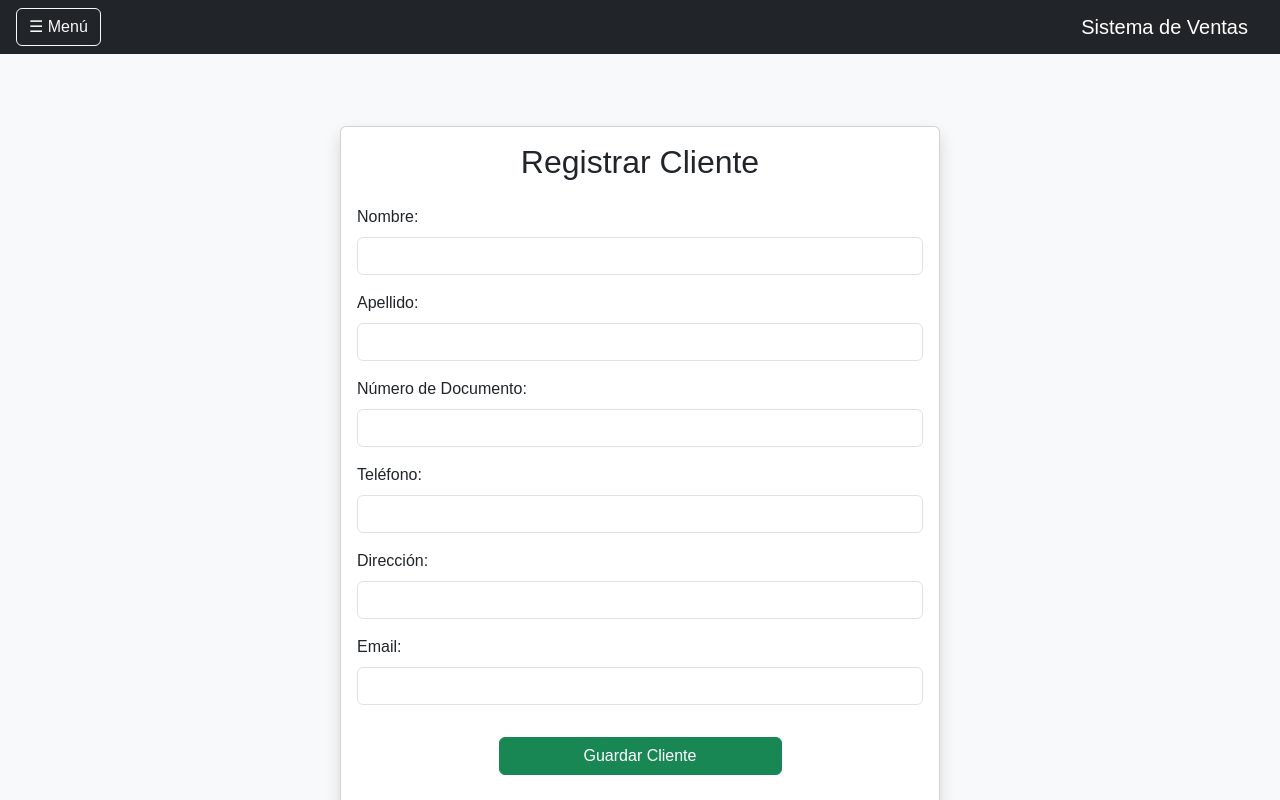
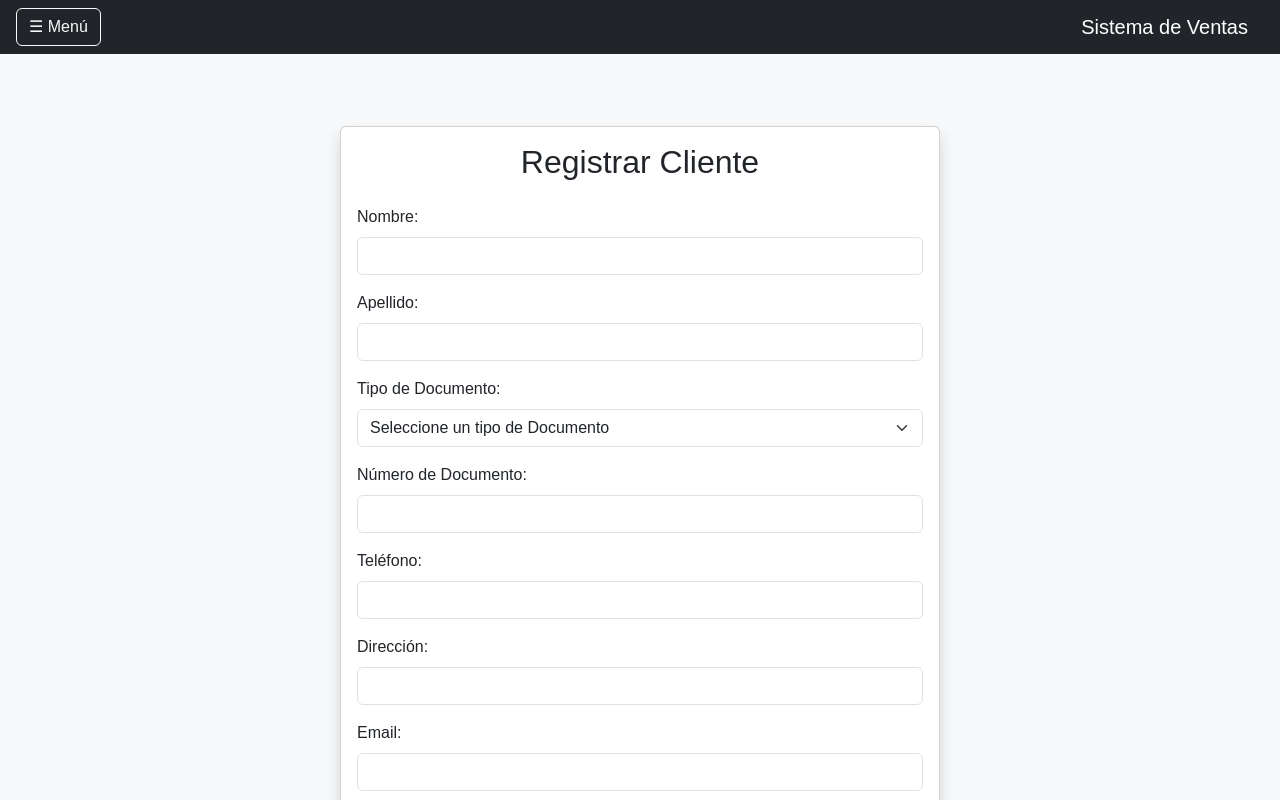
Before and after one commit to vahos30/sistemaVentasFront, a Next.js app: page /Clientes/nuevo in a window 1280 px wide. Shown: the top 800 px of the page. Built offline with nearby package versions, Linux system fonts and the light colour scheme.

Commit message:
Se hace implementacion de tipo de documento y se deja todo funcional

```diff
--- a/src/app/Clientes/editar/[id]/page.jsx
+++ b/src/app/Clientes/editar/[id]/page.jsx
@@ -52,7 +52,7 @@ export default function EditarCliente({ params }) {
       toast.success("¡Cliente actualizado exitosamente!", {
         position: "top-center",
         autoClose: 1000,
-        onClose: () => router.push("/Clientes/todos"),
+        onClose: () => router.replace("/Clientes/todos"),
       });
     } catch (error) {
       console.error("Error actualizando cliente:", error);
@@ -97,7 +97,7 @@ export default function EditarCliente({ params }) {
           </p>
           <BotonVolver
             texto="Volver al listado"
-            onClick={() => router.push("/Clientes/todos")}
+            onClick={() => router.replace("/Clientes/todos")}
             className="mt-3"
           />
         </div>
--- a/src/app/Clientes/nuevo/page.jsx
+++ b/src/app/Clientes/nuevo/page.jsx
@@ -14,6 +14,7 @@ export default function CrearClientePage() {
   const [formData, setFormData] = useState({
     nombre: "",
     apellido: "",
+    tipoDocumento: "",
     NumeroDocumento: "",
     telefono: "",
     direccion: "",
@@ -27,6 +28,7 @@ export default function CrearClientePage() {
   const regex = {
     nombre: /^[a-zA-ZÀ-ÿ\s]+$/,
     apellido: /^[a-zA-ZÀ-ÿ\s]+$/,
+    tipoDocumento: /^(Cédula de Ciudadanía|Cédula de Extranjería|Pasaporte)$/,
     NumeroDocumento: /^[a-zA-Z0-9]+$/,
     telefono: /^[0-9+\s()-]+$/,
     direccion: /^[a-zA-Z0-9\s.,#\-\/]+$/,
@@ -36,6 +38,7 @@ export default function CrearClientePage() {
   const mensajes = {
     nombre: "Solo se permiten letras y espacios.",
     apellido: "Solo se permiten letras y espacios.",
+    tipoDocumento: "Debe seleccionar un tipo de documento válido.",
     NumeroDocumento: "Solo se permiten letras y números.",
     telefono: "Solo se permite números y caracteres válidos como +, (), -.",
     direccion: "Solo letras, números y caracteres como , . - /",
@@ -103,6 +106,7 @@ export default function CrearClientePage() {
       setFormData({
         nombre: "",
         apellido: "",
+        tipoDocumento: "",
         NumeroDocumento: "",
         telefono: "",
         direccion: "",
@@ -129,6 +133,7 @@ export default function CrearClientePage() {
         setFormData({
           nombre: cliente.nombre,
           apellido: cliente.apellido,
+          tipoDocumento: cliente.tipoDocumento || "",
           NumeroDocumento: cliente.numeroDocumento,
           telefono: cliente.telefono,
           direccion: cliente.direccion,
@@ -189,6 +194,31 @@ export default function CrearClientePage() {
               />
               {errors.apellido && (
                 <div className="invalid-feedback">{errors.apellido}</div>
+              )}
+            </div>
+
+            {/** Tipo de Documento */}
+            <div className="mb-3">
+              <label className="form-label">Tipo de Documento:</label>
+              <select
+                name="tipoDocumento"
+                className={`form-select ${
+                  errors.tipoDocumento ? "is-invalid" : ""
+                }`}
+                value={formData.tipoDocumento}
+                onChange={handleChange}
+              >
+                <option value="">Seleccione un tipo de Documento</option>
+                <option value="Cédula de Ciudadanía">
+                  Cédula de Ciudadanía
+                </option>
+                <option value="Cédula de Extranjería">
+                  Cédula de Extranjería
+                </option>
+                <option value="Pasaporte">Pasaporte</option>
+              </select>
+              {errors.tipoDocumento && (
+                <div className="invalid-feedback">{errors.tipoDocumento}</div>
               )}
             </div>
 
--- a/src/app/Clientes/todos/page.jsx
+++ b/src/app/Clientes/todos/page.jsx
@@ -16,11 +16,11 @@ export default function TodosClientes() {
   const [cargando, setCargando] = useState(true);
   const [busqueda, setBusqueda] = useState("");
   const router = useRouter();
-  const isFirstRun = useRef(true); // Controlador para primera ejecución
+  const isFirstRun = useRef(true);
+  const TOAST_ID_CLIENTES = "clientes-cargados"; // ✅ ID único para evitar cierres innecesarios
 
   // Cargar clientes al montar el componente
   useEffect(() => {
-    // Evitar doble ejecución en modo desarrollo
     if (!isFirstRun.current) return;
     isFirstRun.current = false;
 
@@ -30,13 +30,14 @@ export default function TodosClientes() {
         setClientes(data);
         setFiltrados(data);
         toast.success("Clientes cargados exitosamente", {
-          autoClose: 1000,
+          autoClose: 2000,
           icon: "👥",
+          toastId: TOAST_ID_CLIENTES, // ✅ evita duplicados o cierres accidentales
         });
       } catch (error) {
         console.error("Error al cargar clientes:", error);
         toast.error("Error al cargar clientes: " + error.message, {
-          autoClose: 4000,
+          autoClose: 2000,
         });
       } finally {
         setCargando(false);
@@ -50,8 +51,7 @@ export default function TodosClientes() {
   useEffect(() => {
     if (!busqueda.trim()) {
       setFiltrados(clientes);
-      toast.dismiss(); // Limpiar toast si no hay búsqueda
-      return;
+      return; // ✅ ya no se usa toast.dismiss()
     }
 
     const termino = busqueda.toLowerCase();
@@ -66,7 +66,6 @@ export default function TodosClientes() {
 
     setFiltrados(resultados);
 
-    // Mostrar toast si no hay resultados
     if (resultados.length === 0 && busqueda.trim()) {
       toast.info(`No se encontraron clientes para "${busqueda}"`, {
         autoClose: 2000,
@@ -74,28 +73,24 @@ export default function TodosClientes() {
     }
   }, [busqueda, clientes]);
 
-  // Función para ejecutar la eliminación
   const ejecutarEliminacion = async (id) => {
     try {
       await eliminarCliente(id);
-
-      // Actualizar listados
       const nuevosClientes = clientes.filter((cliente) => cliente.id !== id);
       setClientes(nuevosClientes);
       setFiltrados(filtrados.filter((cliente) => cliente.id !== id));
 
       toast.success("Cliente eliminado exitosamente", {
         icon: "🗑️",
-        autoClose: 1000,
+        autoClose: 2000,
       });
     } catch (error) {
       toast.error("Error al eliminar cliente: " + error.message, {
-        autoClose: 3000,
+        autoClose: 2000,
       });
     }
   };
 
-  // Función para mostrar confirmación de eliminación
   const confirmarEliminacion = (id) => {
     toast.info(
       <div>
@@ -143,14 +138,13 @@ export default function TodosClientes() {
         />
       </div>
 
-      {/* Botón para crear nuevo cliente */}
       <div className="mb-4 text-end">
         <Link
           href="/Clientes/nuevo"
           className="btn btn-primary"
           onClick={() =>
             toast.info("Creando nuevo cliente...", {
-              autoClose: 1000,
+              autoClose: 2000,
             })
           }
         >
@@ -158,7 +152,6 @@ export default function TodosClientes() {
         </Link>
       </div>
 
-      {/* Campo de búsqueda */}
       <div className="input-group mb-4 shadow-sm">
         <input
           type="text"
@@ -184,6 +177,7 @@ export default function TodosClientes() {
               <tr>
                 <th>Nombre</th>
                 <th>Apellido</th>
+                <th>Tipo Documento</th>
                 <th>N° Documento</th>
                 <th>Teléfono</th>
                 <th>Dirección</th>
@@ -197,6 +191,7 @@ export default function TodosClientes() {
                   <tr key={cliente.id}>
                     <td>{cliente.nombre}</td>
                     <td>{cliente.apellido}</td>
+                    <td>{cliente.tipoDocumento}</td>
                     <td>{cliente.numeroDocumento}</td>
                     <td>{cliente.telefono}</td>
                     <td>{cliente.direccion}</td>
@@ -208,7 +203,7 @@ export default function TodosClientes() {
                           className="btn btn-sm btn-warning"
                           onClick={() =>
                             toast.info("Editando cliente...", {
-                              autoClose: 1000,
+                              autoClose: 2000,
                             })
                           }
                         >
--- a/src/app/components/FormularioCliente.jsx
+++ b/src/app/components/FormularioCliente.jsx
@@ -12,6 +12,7 @@ export default function FormularioCliente({
     datosIniciales || {
       nombre: "",
       apellido: "",
+      tipoDocumento: "",
       numeroDocumento: "",
       telefono: "",
       direccion: "",
@@ -71,6 +72,32 @@ export default function FormularioCliente({
               />
               {errores.apellido && (
                 <div className="invalid-feedback">{errores.apellido}</div>
+              )}
+            </div>
+
+            {/* Campo Tipo de Documento */}
+            <div className="col-md-6">
+              <label className="form-label">Tipo de Documento *</label>
+              <select
+                className={`form-select ${
+                  errores.tipoDocumento ? "is-invalid" : ""
+                }`}
+                name="tipoDocumento"
+                value={formData.tipoDocumento}
+                onChange={handleChange}
+                required
+              >
+                <option value="">Seleccione un tipo de Documento</option>
+                <option value="Cédula de Ciudadanía">
+                  Cédula de Ciudadanía
+                </option>
+                <option value="Cédula de Extranjería">
+                  Cédula de Extranjería
+                </option>
+                <option value="Pasaporte">Pasaporte</option>
+              </select>
+              {errores.tipoDocumento && (
+                <div className="invalid-feedback">{errores.tipoDocumento}</div>
               )}
             </div>
 
```
